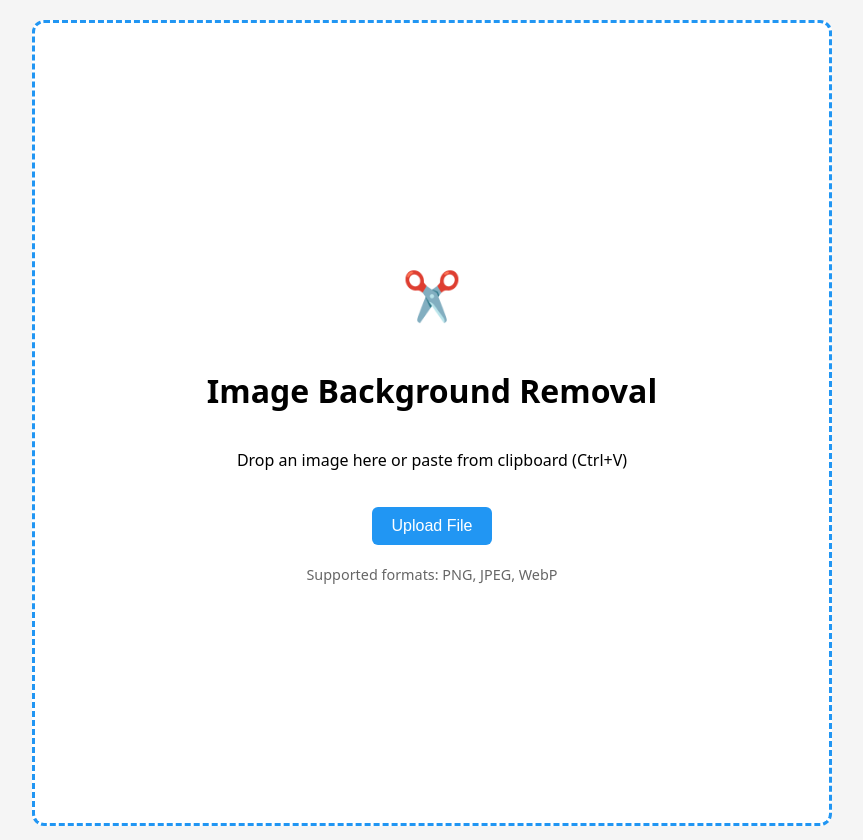
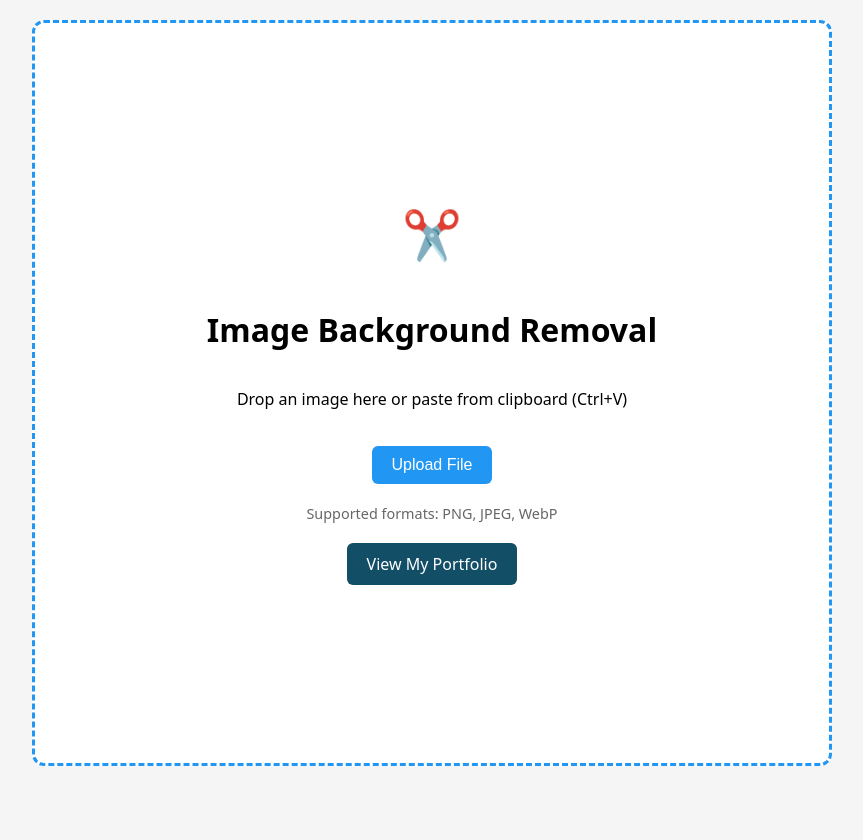
Before and after one commit to CameronCSS/background-removal-tool, a Flask app: page / in a window 1280 px wide. Shown: the whole page, without its empty margins (208-1071 px from the left). Run offline with Flask 3, Linux system fonts and the light colour scheme.

Commit message:
added portfolio button

```diff
--- a/templates/index.html
+++ b/templates/index.html
@@ -11,10 +11,33 @@
         background-color: #f5f5f5;
       }
 
+      .header {
+        display: flex;
+        justify-content: center;
+        margin-bottom: 20px;
+        margin-top: 20px;
+      }
+
+      .portfolio-button {
+        padding: 8px 16px;
+        background-color: #2196F3;
+        color: white;
+        border: none;
+        border-radius: 6px;
+        cursor: pointer;
+        font-size: 0.9em;
+        text-decoration: none;
+        transition: background-color 0.3s ease;
+      }
+
+      .portfolio-button:hover {
+        background-color: #1976D2;
+      }
+
       .container {
         max-width: 800px;
         margin: 0 auto;
-        height: 100%;
+        height: calc(100% - 60px);  /* Adjusted for header */
       }
 
       .drop-zone {
@@ -92,8 +115,26 @@
     transition: background-color 0.3s ease;
   }
 
+  .link-button {
+    margin-top: 20px;
+    padding: 10px 20px;
+    background-color: #124E66;
+    color: white;
+    border: none;
+    border-radius: 6px;
+    cursor: pointer;
+    font-size: 1em;
+    transition: background-color 0.3s ease;
+    text-decoration: none;
+  }
+
+  .link-button:hover {
+    background-color: #838e92;
+  }
+
+
       .upload-button:hover {
-        background-color: #1976D2;
+        background-color: #1976d2;
       }
     </style>
   </head>
@@ -117,6 +158,7 @@
         >
           <input id="fileInput" type="file" name="file" accept="image/png,image/jpeg,image/webp" />
         </form>
+        <a href="https://camdoesdata.com/" class="link-button" target="_blank">View My Portfolio</a>
       </div>
     </div>
 
```
Lines whose indentation alone changed are shown as unchanged.
